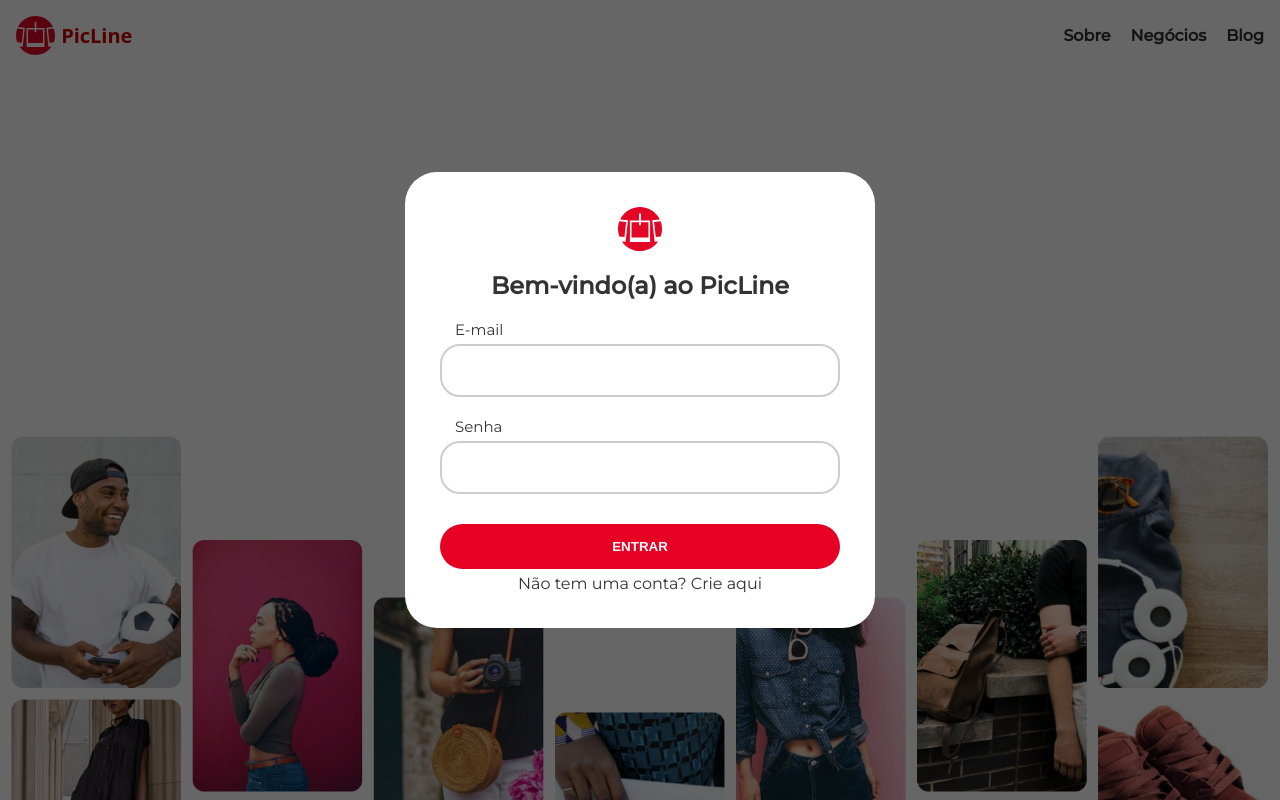
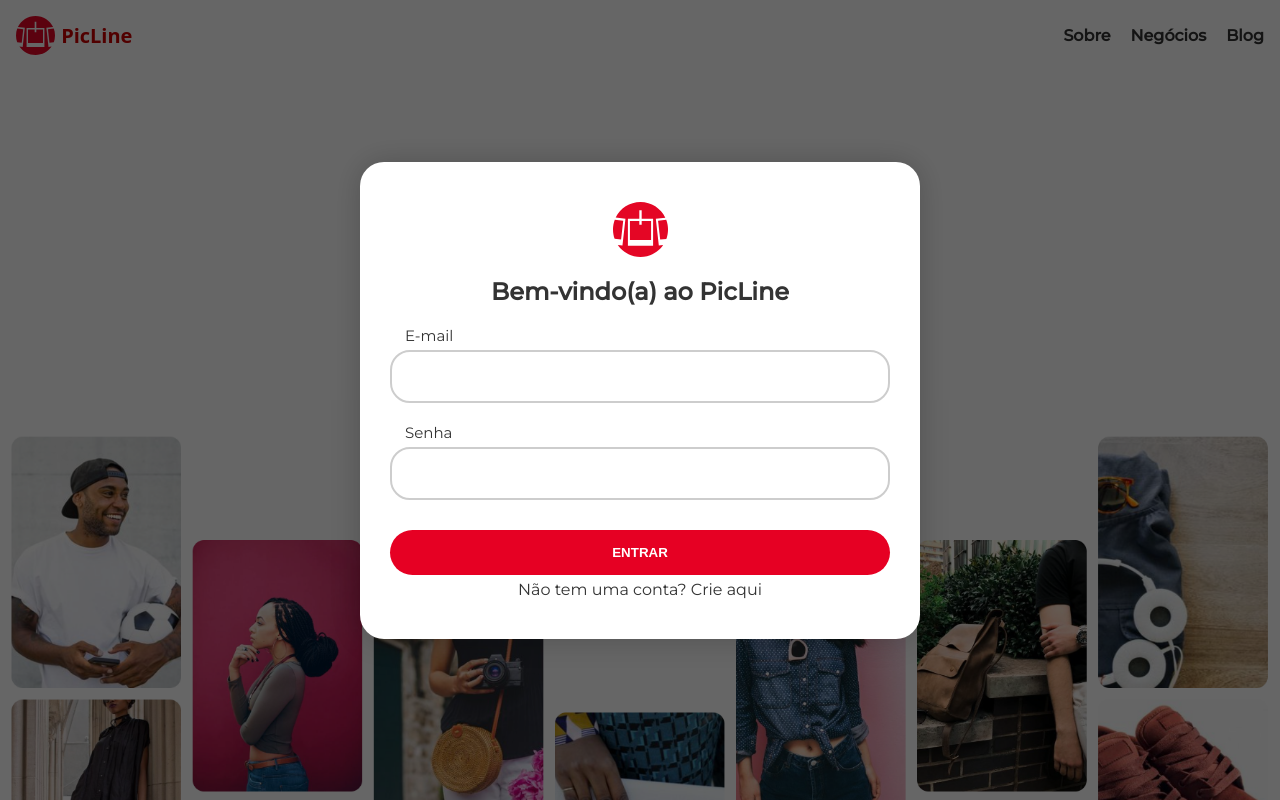
Before and after one commit to davidmrtns/picline, a Flask app: page / in a window 1280 px wide. Run offline with Flask 3, Linux system fonts and the light colour scheme; some libraries are stand-ins or nearby versions.

Commit message:
Correções de estilo

```diff
--- a/picline/static/css/style.css
+++ b/picline/static/css/style.css
@@ -26,6 +26,11 @@ h1 {
 }
 
 img {
+    width: 100%;
+}
+
+header{
+    position: absolute;
     width: 100%;
 }
 
@@ -63,6 +68,10 @@ img {
     width: fit-content;
 }
 
+.container{
+    padding-top: 80px;
+}
+
 .container-login {
     padding-bottom: 100px;
     height: 100vh;
@@ -77,20 +86,20 @@ img {
     top: 50vh;
 }
 
-.container {
-    display: flex;
-    flex-direction: column;
-    row-gap: 20px;
-}
-
 .container-popup {
     position: fixed;
     top: 0;
     left: 0;
-    width: 100%;
-    height: 100%;
+    width: 100vw;
+    height: 100vh;
     background-color: rgba(0, 0, 0, 0.6);
     display: flex;
+    justify-content: center;
+    align-items: center;
+    z-index: 999;
+    overflow-y: auto;
+    scrollbar-width: none;
+    -ms-overflow-style: none;
 }
 
 .container-popup img{
@@ -98,16 +107,24 @@ img {
 }
 
 .popup {
-    /* display: none !important; */
-    width: 400px;
-    margin: auto;
+    width: 100%;
+    max-width: 500px;
+    max-height: 435px;
     display: flex;
     flex-direction: column;
+    gap: 20px;
+    padding: 40px 30px;
+    border-radius: 24px;
+    background-color: #fff;
+    box-shadow: 0 0 30px rgba(0,0,0,0.2);
     align-items: center;
-    row-gap: 20px;
-    padding: 35px;
-    border-radius: 32px;
-    background-color: #fff;
+    overflow-y: auto;
+    scrollbar-width: none;
+    -ms-overflow-style: none;
+}
+
+.container-popup::-webkit-scrollbar,  .popup::-webkit-scrollbar{
+    display: none;
 }
 
 .div-input {
--- a/picline/templates/feed.html
+++ b/picline/templates/feed.html
@@ -2,6 +2,7 @@
 
 {% block body %}
     {% include "navbar.html" %}
+    <div class="container">
         <div class="conteudo feed">
             {% for foto in fotos %}
                 <a href="{{ url_for('perfil', username=foto.usuario.username) }}" class="bloco-imagem">
@@ -10,4 +11,5 @@
                 </a>
             {% endfor %}
         </div>
+    </div>
 {% endblock %}
--- a/picline/templates/homepage.html
+++ b/picline/templates/homepage.html
@@ -13,7 +13,7 @@
     </head>
     {% block body %}
         <body class="overflow-hidden">
-            <div class="container">
+            <div>
                 <header>
                     <nav>
                         <div class="logo-picline">
```
Lines whose indentation alone changed are shown as unchanged.
